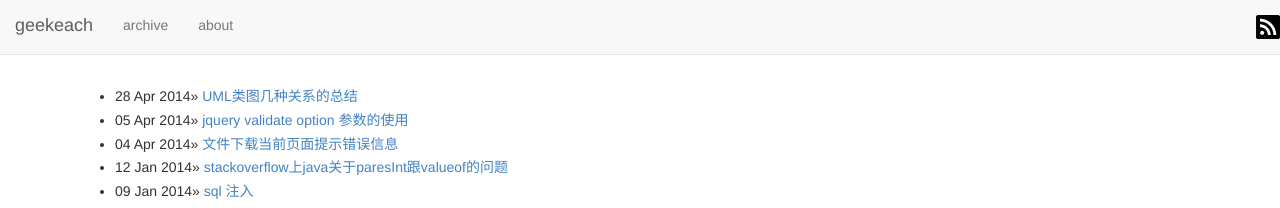
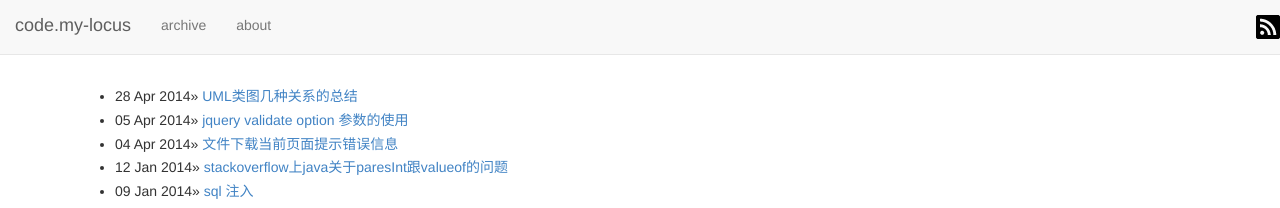
Before and after one commit to geekpeng/geekpeng.github.io, a Jekyll site: the page built from index.html, in a window 1280 px wide. Shown: the top 208 px of the page. Built offline with Jekyll 4.4.1, drawn with Linux system fonts in a browser that asks for light colours; nearby versions of some CDN libraries; Markdown is read by kramdown in place of the engine named in the settings.

Commit message:
update web title

```diff
--- a/_layouts/default.html
+++ b/_layouts/default.html
@@ -4,7 +4,7 @@
 
 	<meta content="text/html; charset=utf-8" http-equiv="Content-Type">
     <meta name="viewport" content="width=device-width, initial-scale=1.0">
-    <title>geekeach{% if page.head_title %}-{{ page.head_title }}{% else %}-{{ page.title }}{% endif %}</title>
+    <title>code.my-locus{% if page.head_title %}-{{ page.head_title }}{% else %}-{{ page.title }}{% endif %}</title>
     {% if page.keywords %}
 	<meta name="keywords" content="{{page.keywords}}" />
 	{% else %}
@@ -28,12 +28,12 @@
 	<nav class="navbar navbar-default navbar-fixed-top" role="navigation">
 		<div class="navbar-header">
 			<button type="button" class="navbar-toggle" data-toggle="collapse" data-target="#bs-example-navbar-collapse-1">
-			  <span class="sr-only">geekeach</span>
+			  <span class="sr-only">code.my-locus</span>
 			  <span class="icon-bar"></span>
 			  <span class="icon-bar"></span>
 			  <span class="icon-bar"></span>
 			</button>
-			<a class="navbar-brand" href="{{site.basePath}}">geekeach</a>
+			<a class="navbar-brand" href="{{site.basePath}}">code.my-locus</a>
 		</div>
 
 		<div class="collapse navbar-collapse" id="bs-example-navbar-collapse-1">
```
